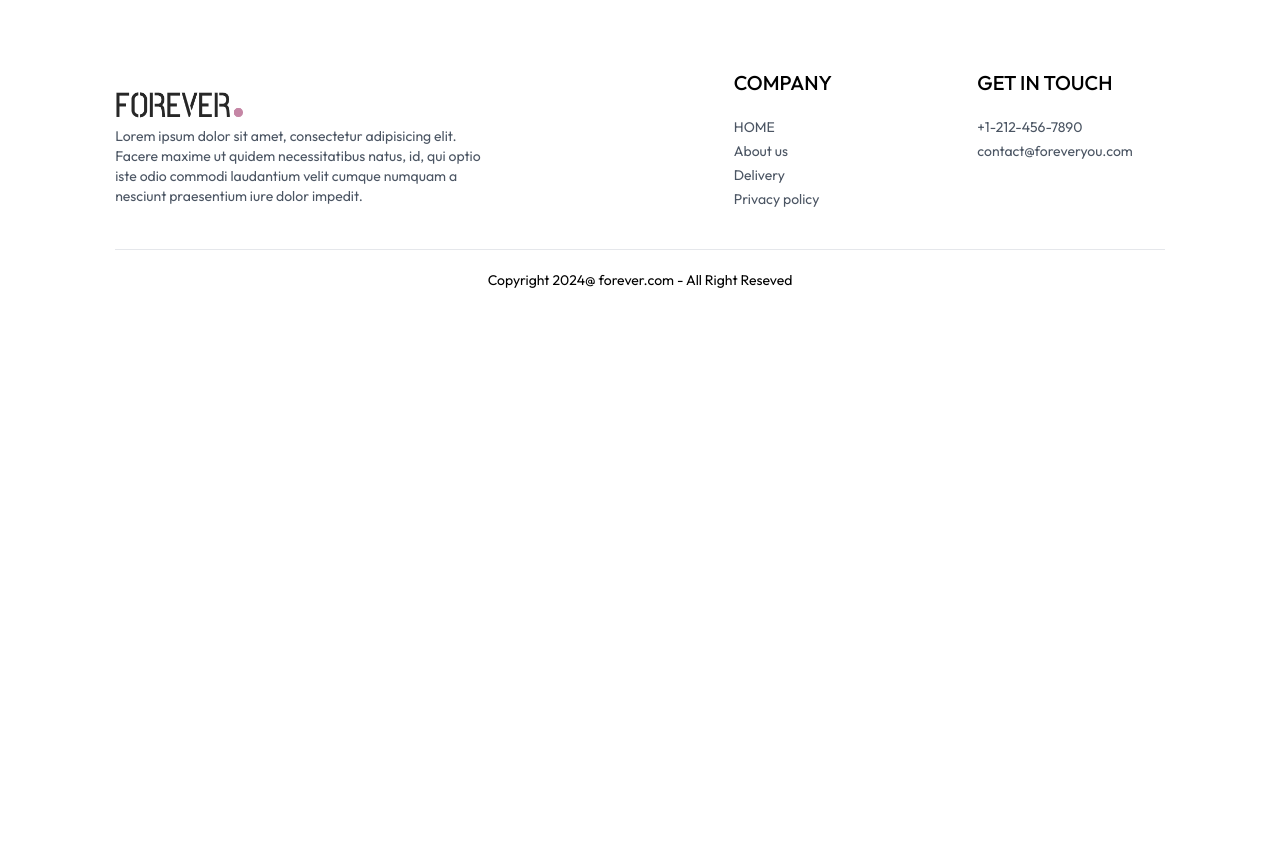
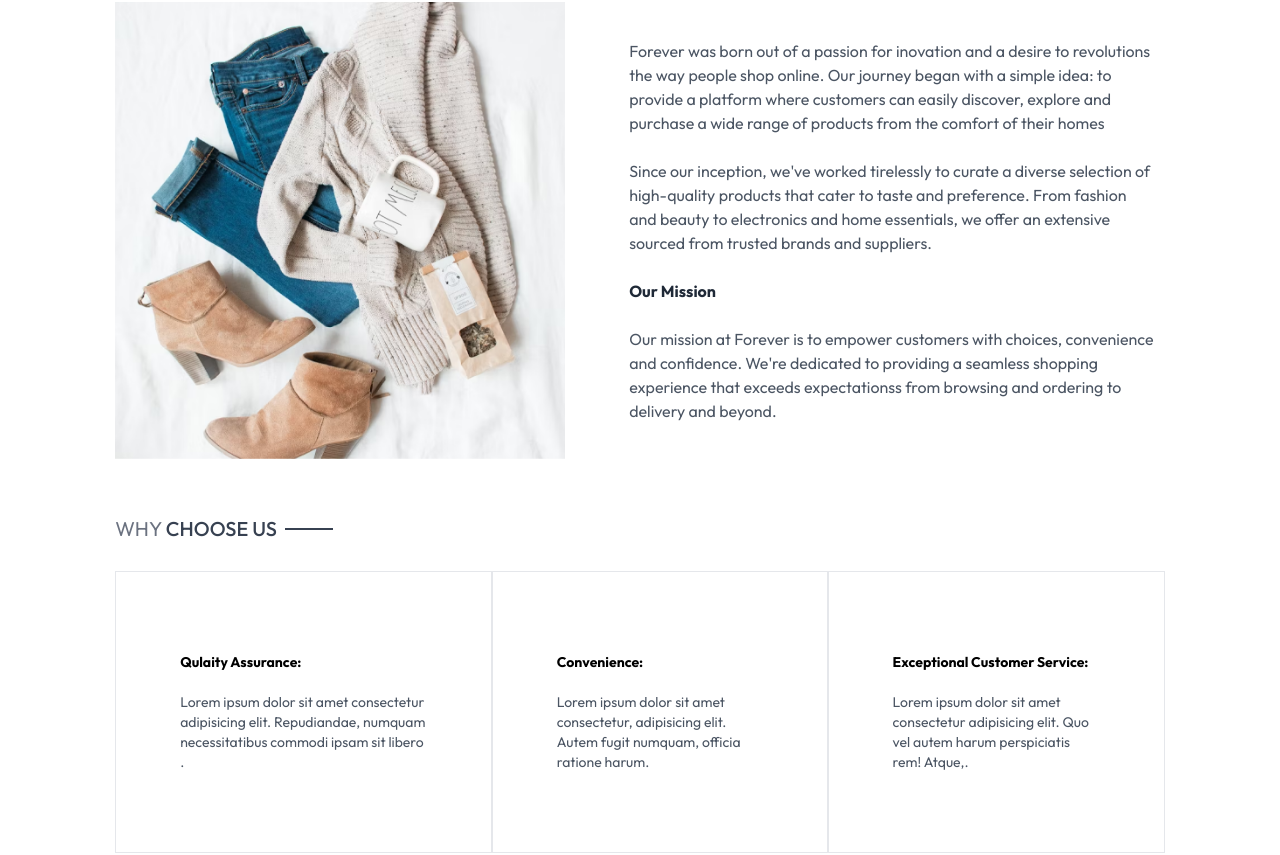
Before and after one commit to lsj2015-hub/forever-mall, a React app in the folder frontend/: page /about in a window 1280 px wide. Shown: the part 196-1051 px from the top of the page. Before the commit the page ends 800 px from the top, so only its background shows below. Built offline with nearby package versions, Linux system fonts and the light colour scheme; the HTML template or start-up script is replaced by a standard one.

Commit message:
About Page Design completed

```diff
--- a/frontend/src/components/NewsletterBox.jsx
+++ b/frontend/src/components/NewsletterBox.jsx
@@ -1,4 +1,4 @@
-const NewsletterBox = () => {
+const NewsLetterBox = () => {
   const onSubmitHandler = (event) => {
     event.preventDefault();
   };
@@ -32,4 +32,4 @@
   );
 };
 
-export default NewsletterBox;
+export default NewsLetterBox;
--- a/frontend/src/pages/About.jsx
+++ b/frontend/src/pages/About.jsx
@@ -1,5 +1,69 @@
+import { assets } from '../assets/assets';
+import NewsLetterBox from '../components/NewsLetterBox';
+import Title from '../components/Title';
+
 const About = () => {
-  return <div>About</div>;
+  return (
+    <div>
+      <div className="text-2xl text-center pt-8 border-t">
+        <Title text1={'ABOUT'} text2={'US'} />
+      </div>
+
+      <div className="my-10 flex flex-col md:flex-row gap-16">
+        <img src={assets.about_img} alt="" className="w-full max-w-[450px]" />
+        <div className="flex flex-col justify-center gap-6 md:w-2/4 text-gray-600">
+          <p>
+            Forever was born out of a passion for inovation and a desire to
+            revolutions the way people shop online. Our journey began with a
+            simple idea: to provide a platform where customers can easily
+            discover, explore and purchase a wide range of products from the
+            comfort of their homes
+          </p>
+          <p>
+            Since our inception, we&apos;ve worked tirelessly to curate a
+            diverse selection of high-quality products that cater to taste and
+            preference. From fashion and beauty to electronics and home
+            essentials, we offer an extensive sourced from trusted brands and
+            suppliers.
+          </p>
+          <b className="text-gray-800">Our Mission</b>
+          <p>
+            Our mission at Forever is to empower customers with choices,
+            convenience and confidence. We&apos;re dedicated to providing a
+            seamless shopping experience that exceeds expectationss from
+            browsing and ordering to delivery and beyond.
+          </p>
+        </div>
+      </div>
+      <div className="text-xl py-4">
+        <Title text1={'WHY'} text2={'CHOOSE US'} />
+      </div>
+      <div className="flex flex-col md:flex-row text-sm mb-20">
+        <div className="border px-10 md:px-16 py-8 sm:py-20 flex flex-col gap-5">
+          <b>Qulaity Assurance:</b>
+          <p className="text-gray-600">
+            Lorem ipsum dolor sit amet consectetur adipisicing elit.
+            Repudiandae, numquam necessitatibus commodi ipsam sit libero .
+          </p>
+        </div>
+        <div className="border px-10 md:px-16 py-8 sm:py-20 flex flex-col gap-5">
+          <b>Convenience:</b>
+          <p className="text-gray-600">
+            Lorem ipsum dolor sit amet consectetur, adipisicing elit. Autem
+            fugit numquam, officia ratione harum.
+          </p>
+        </div>
+        <div className="border px-10 md:px-16 py-8 sm:py-20 flex flex-col gap-5">
+          <b>Exceptional Customer Service:</b>
+          <p className="text-gray-600">
+            Lorem ipsum dolor sit amet consectetur adipisicing elit. Quo vel
+            autem harum perspiciatis rem! Atque,.
+          </p>
+        </div>
+      </div>
+      <NewsLetterBox />
+    </div>
+  );
 };
 
 export default About;
```
